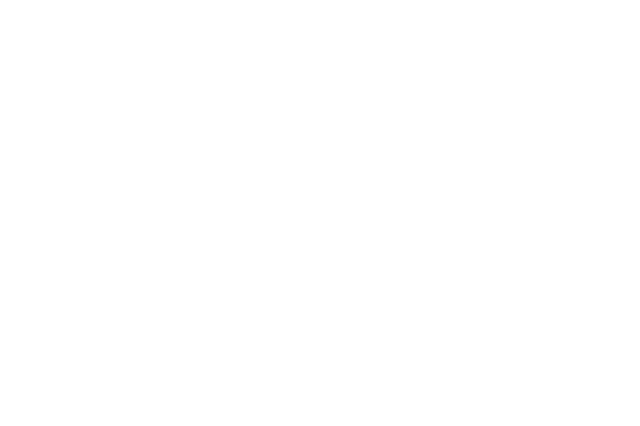
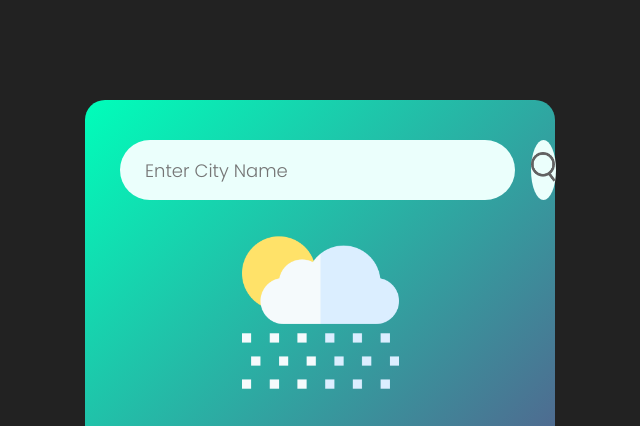
Before and after one commit to GitCodeVishal/WeatherCheck, a plain HTML site: page index.html in a window 1280 px wide. Shown: the top 426 px of the page, without its empty margins (320-960 px from the left). Drawn offline with Linux system fonts and the light colour scheme.

Commit message:
Modified index and css

```diff
--- a/index.html
+++ b/index.html
@@ -0,0 +1,24 @@
+<!DOCTYPE html>
+<html lang="en">
+<head>
+    <meta charset="UTF-8">
+    <meta name="viewport" content="width=device-width, initial-scale=1.0">
+    <title>Weather Check</title>
+    <link rel="stylesheet" href="style.css">
+</head>
+<body>
+
+    <div class="card">
+        <div class="search">
+            <input type="text" placeholder="Enter City Name" spellcheck="false">
+            <button><img src="images/search.png"></button>
+        </div>
+        <div class="weather">
+            <img src="images/rain.png" class="weather-icon">
+            <h1 class="temp">22°c</h1>
+            <h2 class="city">New Delhi</h2>
+        </div>
+    </div>
+
+</body>
+</html>
--- a/style.css
+++ b/style.css
@@ -1,6 +1,58 @@
+  @import url('https://fonts.googleapis.com/css2?family=Poppins:wght@300&display=swap');
+
+
 *{
     margin: 0;
     padding: 0;
     font-family: 'Poppins' , sans-serif;
     box-sizing: border-box;
 }
+
+body{
+    background: #222;
+}
+
+.card{
+    width: 90%;
+    max-width: 470px;
+    background: linear-gradient(135deg, #00feba, #5b548a);
+    color: #fff;
+    margin: 100px auto 0;
+    border-radius: 20px;
+    padding: 40px 35px;
+    text-align: center;
+}
+
+.search{
+    width: 100%;
+    display: flex;
+    align-items: center;
+    justify-content: space-between;
+}
+
+.search input{
+    border: 0;
+    outline: 0;
+    background: #ebfffc;
+    color: #555;
+    padding: 10px 25px;
+    height: 60px;
+    border-radius: 30px;
+    flex: 1;
+    margin-right: 16px;
+    font-size: 18px;
+}
+
+.search button{
+    border: 0;
+    outline: 0;
+    background: #ebfffc;
+    border-radius: 50%;
+    width: 60px;
+    height: 60px;
+    cursor: pointer;
+}
+
+.search button img{
+    width: 25px;
+}
```
